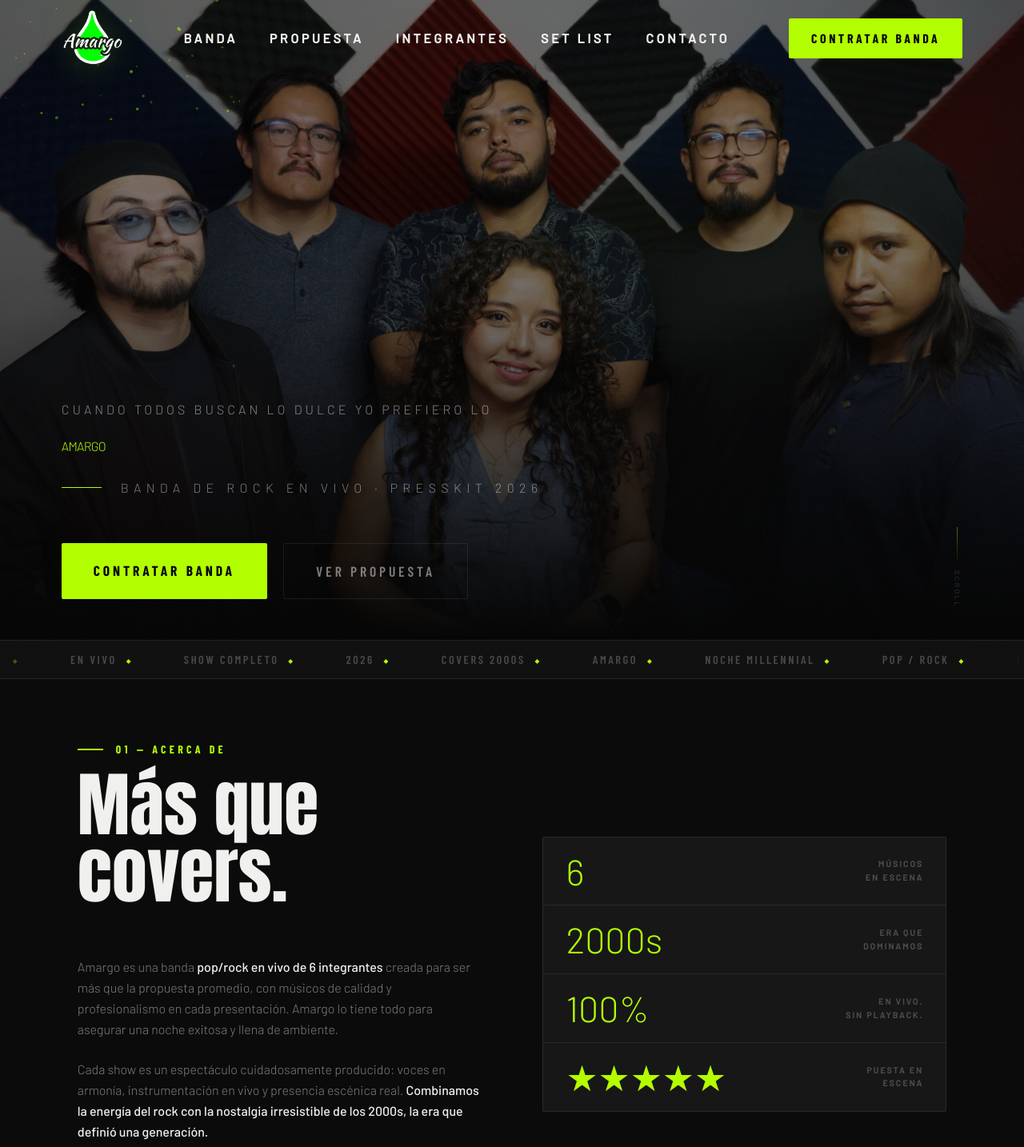
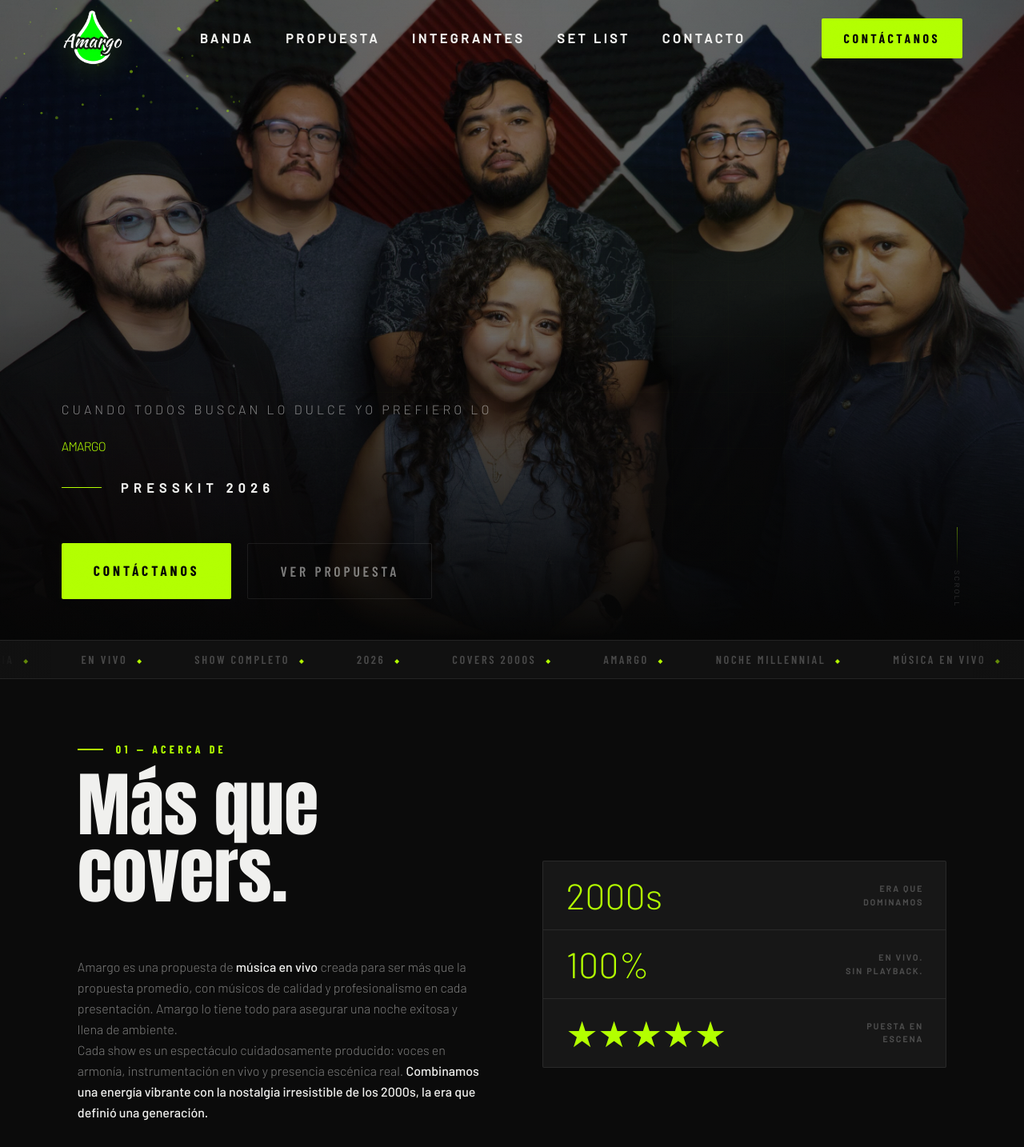
Before and after one commit to urielcamacho/amargo, a Vue app: page / in a window 1280 px wide. Shown: the top 1434 px of the page at 80% size. Built offline with nearby package versions, Linux system fonts and the light colour scheme; a web font is replaced by a local one.

Commit message:
Branding updates: removed rock references, updated CTAs, and adjusted layout

```diff
--- a/src/App.vue
+++ b/src/App.vue
@@ -8,9 +8,9 @@
   <PropuestaSection />
   <LiveVideoSection />
   <SectionDivider />
+  <SetlistSection />
+  <SectionDivider />
   <IntegrantesSection />
-  <SectionDivider />
-  <SetlistSection />
   <SectionDivider />
   <SocialProof />
   <CtaSection />
--- a/src/components/AboutSection.vue
+++ b/src/components/AboutSection.vue
@@ -9,11 +9,11 @@
             <h2 class="section-title">Más que<br>covers.</h2>
           </div>
           <p class="text-text-muted leading-relaxed max-w-[550px]" style="font-size: var(--text-base);">
-            Amargo es una banda <strong class="text-text font-medium">pop/rock en vivo de 6 integrantes</strong> creada para ser más que la propuesta promedio, con
+            Amargo es una propuesta de <strong class="text-text font-medium">música en vivo</strong> creada para ser más que la propuesta promedio, con
             músicos de calidad y profesionalismo en cada presentación. Amargo lo tiene todo para asegurar una noche exitosa y llena de ambiente.
           </p>
-          <p class="text-text-muted leading-relaxed max-w-[550px] mt-6" style="font-size: var(--text-base);">
-            Cada show es un espectáculo cuidadosamente producido: voces en armonía, instrumentación en vivo y presencia escénica real. <strong class="text-text font-medium">Combinamos la energía del rock con la nostalgia irresistible de los 2000s, la era que definió una generación.</strong>
+          <p class="text-text-muted leading-relaxed max-w-[550px]" style="font-size: var(--text-base);">
+            Cada show es un espectáculo cuidadosamente producido: voces en armonía, instrumentación en vivo y presencia escénica real. <strong class="text-text font-medium">Combinamos una energía vibrante con la nostalgia irresistible de los 2000s, la era que definió una generación.</strong>
           </p>
           <div class="mt-8">
             <a href="https://instagram.com/amargo_music" target="_blank" rel="noopener noreferrer" class="btn-ghost">@amargo_music →</a>
@@ -38,7 +38,6 @@ import { ref, onMounted } from 'vue'
 import { useStagger } from '@/composables/useGsap'
 
 const stats = [
-  { val: '6', label: 'Músicos<br>en escena' },
   { val: '2000s', label: 'Era que<br>dominamos' },
   { val: '100%', label: 'En vivo.<br>Sin playback.' },
   { val: '★★★★★', label: 'Puesta en<br>escena' },
--- a/src/components/CtaSection.vue
+++ b/src/components/CtaSection.vue
@@ -1,5 +1,5 @@
 <template>
-  <section id="cta" class="bg-black relative overflow-hidden text-center min-h-[70vh] flex items-center justify-center" aria-label="Contratar a AMARGO">
+  <section id="cta" class="bg-black relative overflow-hidden text-center min-h-[70vh] flex items-center justify-center" aria-label="Contáctanos">
     <!-- Background Image with intense blur and darkness -->
     <div class="absolute inset-0 z-0 opacity-40">
       <img src="@/images/Amargo227.jpg" alt="" class="w-full h-full object-cover blur-md scale-110" aria-hidden="true" />
@@ -45,7 +45,7 @@
 
       <div ref="btnsRef" class="flex flex-col sm:flex-row gap-5 items-center justify-center">
         <a href="https://instagram.com/amargo_music" target="_blank" rel="noopener noreferrer"
-           class="btn-lime min-w-[260px] text-center !py-5 !font-black uppercase tracking-[0.2em] shadow-[0_20px_40px_-10px_rgba(163,255,0,0.3)] hover:shadow-[0_25px_50px_-12px_rgba(163,255,0,0.5)] transition-all"
+           class="btn-lime min-w-[260px] text-center !py-5 !font-bold uppercase tracking-[0.2em] shadow-[0_20px_40px_-10px_rgba(163,255,0,0.3)] hover:shadow-[0_25px_50_50px_-12px_rgba(163,255,0,0.5)] transition-all"
            style="font-size: var(--text-base);">
           DM en Instagram →
         </a>
--- a/src/components/FooterSection.vue
+++ b/src/components/FooterSection.vue
@@ -6,7 +6,7 @@
         <div>
           <img src="@/images/logo-amargo-removebg-preview.png" alt="AMARGO Logo" class="h-20 w-auto object-contain mb-6 brightness-110" />
           <p class="text-[0.85rem] text-text-muted leading-relaxed max-w-[260px]">
-            Banda de rock en vivo especializada en pop/rock 2000s. Shows profesionales para eventos, festivales y venues.
+            Música en vivo de alta calidad y profesionalismo. Combinamos energía vibrante con la nostalgia de los 2000s para asegurar una noche exitosa.
           </p>
         </div>
         <div>
@@ -22,7 +22,7 @@
           <ul class="list-none flex flex-col gap-2.5">
             <li><a href="https://instagram.com/amargo_music" target="_blank" rel="noopener" class="text-[0.88rem] text-text-muted hover:text-lime transition-colors">@amargo_music</a></li>
             <li><a href="mailto:aamargomusic@gmail.com" class="text-[0.88rem] text-text-muted hover:text-lime transition-colors">aamargomusic@gmail.com</a></li>
-            <li><a href="#cta" class="text-[0.88rem] text-text-muted hover:text-lime transition-colors">Contratar →</a></li>
+            <li><a href="#cta" class="text-[0.88rem] text-text-muted hover:text-lime transition-colors">Contáctanos →</a></li>
           </ul>
         </div>
       </div>
--- a/src/components/HeroSection.vue
+++ b/src/components/HeroSection.vue
@@ -64,14 +64,14 @@
 
       <div ref="descriptorRef" class="relative mt-2 flex flex-col sm:flex-row sm:items-center gap-4 sm:gap-6 opacity-0">
         <div ref="heroLineRef" class="hidden sm:block w-0 h-px bg-lime shrink-0" aria-hidden="true"></div>
-        <p class="font-heading uppercase tracking-[0.4em] text-text-muted"
+        <p class="font-heading uppercase tracking-[0.4em] text-muted font-bold"
            style="font-size: var(--text-base);">
-          Banda de rock en vivo · Presskit 2026
+          Presskit 2026
         </p>
       </div>
 
       <div ref="ctaRowRef" class="relative mt-[clamp(2.5rem,6vw,3.5rem)] flex flex-wrap gap-5 opacity-0">
-        <a href="#cta" class="btn-lime !text-[clamp(0.85rem,2vw,1.1rem)] !py-5 !px-10">Contratar Banda</a>
+        <a href="#cta" class="btn-lime !text-[clamp(0.85rem,2vw,1.1rem)] !py-5 !px-10 !font-bold">Contáctanos</a>
         <a href="#propuesta" class="btn-ghost !text-[clamp(0.85rem,2vw,1.1rem)] !py-5 !px-10">Ver Propuesta</a>
       </div>
     </div>
--- a/src/components/IntegrantesSection.vue
+++ b/src/components/IntegrantesSection.vue
@@ -2,7 +2,7 @@
   <section id="integrantes" class="bg-dark overflow-hidden" aria-label="Integrantes de la banda">
     <div class="section-wrap">
       <div ref="headerRef" class="mb-[clamp(2rem,5vw,3rem)]">
-        <div class="section-eyebrow"><span class="label">04 — La Banda</span></div>
+        <div class="section-eyebrow"><span class="label">05 — La Banda</span></div>
         <h2 class="section-title">6 músicos.<br>1 show.</h2>
       </div>
 
--- a/src/components/LiveVideoSection.vue
+++ b/src/components/LiveVideoSection.vue
@@ -33,18 +33,13 @@
       <div class="mt-12 flex flex-col md:flex-row justify-between items-start gap-8" ref="footerRef">
         <div class="max-w-xl">
           <p class="text-text-muted leading-relaxed" style="font-size: var(--text-base);">
-            Nuestra propuesta no es solo música, es una conexión directa con la audiencia a través de los himnos que definieron una generación. <span class="text-text font-medium">Revive la nostalgia con el sonido más potente de la escena.</span>
+            Nuestra propuesta no es solo música, es una conexión directa con la audiencia a través de los himnos que definieron una generación. <br><span class="text-text font-medium">Revive la nostalgia con el sonido más potente de la escena.</span>
           </p>
         </div>
         <div class="flex gap-6">
           <div class="flex flex-col items-center">
             <span class="text-lime font-display text-4xl leading-none">30+</span>
             <span class="text-[0.65rem] uppercase tracking-[0.2em] text-text-dim mt-1">Temas</span>
-          </div>
-          <div class="w-px h-12 bg-white/10 mx-2"></div>
-          <div class="flex flex-col items-center">
-            <span class="text-lime font-display text-4xl leading-none">GIRA</span>
-            <span class="text-[0.65rem] uppercase tracking-[0.2em] text-text-dim mt-1">2026</span>
           </div>
         </div>
       </div>
--- a/src/components/NavBar.vue
+++ b/src/components/NavBar.vue
@@ -30,9 +30,9 @@
 
     <a
       href="#cta"
-      class="hidden md:block btn-lime !py-3 !px-7 !font-black"
+      class="hidden md:block btn-lime !py-3 !px-7 !font-bold"
       style="font-size: var(--text-sm);"
-    >Contratar Banda</a>
+    >Contáctanos</a>
 
     <button
       ref="hamRef"
@@ -72,8 +72,8 @@
         >{{ link.text }}</a>
       </li>
     </ul>
-    <a href="#cta" class="mt-8 inline-block self-start btn-lime !px-8 !py-4 text-[0.8rem]" @click="closeMenu">
-      Contratar Banda →
+    <a href="#cta" class="mt-8 inline-block self-start btn-lime !px-8 !py-4 text-[0.8rem] !font-bold" @click="closeMenu">
+      Contáctanos →
     </a>
     <span class="mt-5 font-heading text-xs tracking-[0.2em] text-text-dim uppercase">@amargo_music</span>
   </div>
--- a/src/components/PropuestaSection.vue
+++ b/src/components/PropuestaSection.vue
@@ -12,12 +12,12 @@
              :style="{ padding: 'clamp(1.5rem,5vw,2.8rem)' }">
           <div class="absolute top-0 left-0 right-0 h-[3px] bg-gradient-to-r from-lime to-transparent"></div>
 
-          <span class="inline-block self-start font-heading text-[0.65rem] font-bold tracking-[0.25em] uppercase bg-lime text-black px-3 py-1 rounded-sm mb-5">Concierto Pop / Rock</span>
-          <h3 class="font-heading font-black italic uppercase leading-[0.95] mb-5" style="font-size: clamp(2.8rem, 9vw, 5rem);">
-            Revive<br><em class="not-italic text-lime block">tu época</em>
-          </h3>
+          <span class="inline-block self-start font-heading text-[0.65rem] font-bold tracking-[0.25em] uppercase bg-lime text-black px-3 py-1 rounded-sm mb-8">Propuesta en Vivo</span>
+          <p class="text-text leading-relaxed font-medium mb-4" style="font-size: clamp(1.1rem, 2vw, 1.35rem);">
+            Un concierto preparado para traer de vuelta cada etapa de la vida de un chavorruco actual.
+          </p>
           <p class="text-text-muted leading-relaxed" style="font-size: var(--text-base);">
-            Un concierto preparado para traer de vuelta cada etapa de la vida de un chavorruco actual. Lleno de nostalgia, diversión y sorpresas que a más de uno le recordará su primer amor, la fiesta de preparatoria y la increíble vida de los 2000s.
+            Lleno de nostalgia, diversión y sorpresas que a más de uno le recordará su primer amor, la fiesta de preparatoria y la increíble vida de los 2000s.
           </p>
           <div class="mt-8 pt-6 border-t border-border">
             <span class="label block mb-3.5">Tributos incluidos</span>
--- a/src/components/SetlistSection.vue
+++ b/src/components/SetlistSection.vue
@@ -82,14 +82,14 @@ onMounted(() => {
 <template>
   <section id="setlist" class="bg-black" aria-label="Set list de canciones">
     <div class="section-wrap">
-      <div ref="headerRef" class="mb-[clamp(2rem,5vw,3rem)] flex flex-col sm:flex-row sm:items-center justify-between gap-6">
+      <div ref="headerRef" class="mb-[clamp(2rem,5vw,3rem)] flex flex-row items-end justify-between gap-4">
         <div>
-          <div class="section-eyebrow"><span class="label">05 — Repertorio</span></div>
-          <h2 class="section-title">Set List.</h2>
+          <div class="section-eyebrow"><span class="label">04 — Repertorio</span></div>
+          <h2 class="section-title mb-0">Set List.</h2>
         </div>
 
-        <div class="nostalgia-sticker bg-red font-heading font-black italic uppercase leading-tight px-4 py-2 border-[2px] border-white shadow-[4px_4px_0_var(--color-lime)] rotate-3 transition-transform duration-500 hover:-rotate-3 hover:scale-110 cursor-default self-start sm:self-auto"
-             style="font-size: 1.1rem;" aria-hidden="true">
+        <div class="nostalgia-sticker bg-red font-heading font-black italic uppercase leading-tight px-3 py-1.5 border-[2px] border-white shadow-[3px_3px_0_var(--color-lime)] rotate-3 transition-transform duration-500 hover:-rotate-3 hover:scale-110 cursor-default flex-shrink-0 mb-1"
+             style="font-size: 0.9rem;" aria-hidden="true">
           100% Nostalgia
         </div>
       </div>
--- a/src/components/TickerStrip.vue
+++ b/src/components/TickerStrip.vue
@@ -24,7 +24,7 @@ import { gsap } from '@/composables/useGsap'
 const items = [
   { text: 'AMARGO', hi: true },
   { text: 'NOCHE MILLENNIAL', hi: false },
-  { text: 'POP / ROCK', hi: true },
+  { text: 'MÚSICA EN VIVO', hi: true },
   { text: '100% NOSTALGIA', hi: false },
   { text: 'EN VIVO', hi: true },
   { text: 'SHOW COMPLETO', hi: false },
```
Also changed, not shown: 24 other files (tests, documents, lock files or other folders).
